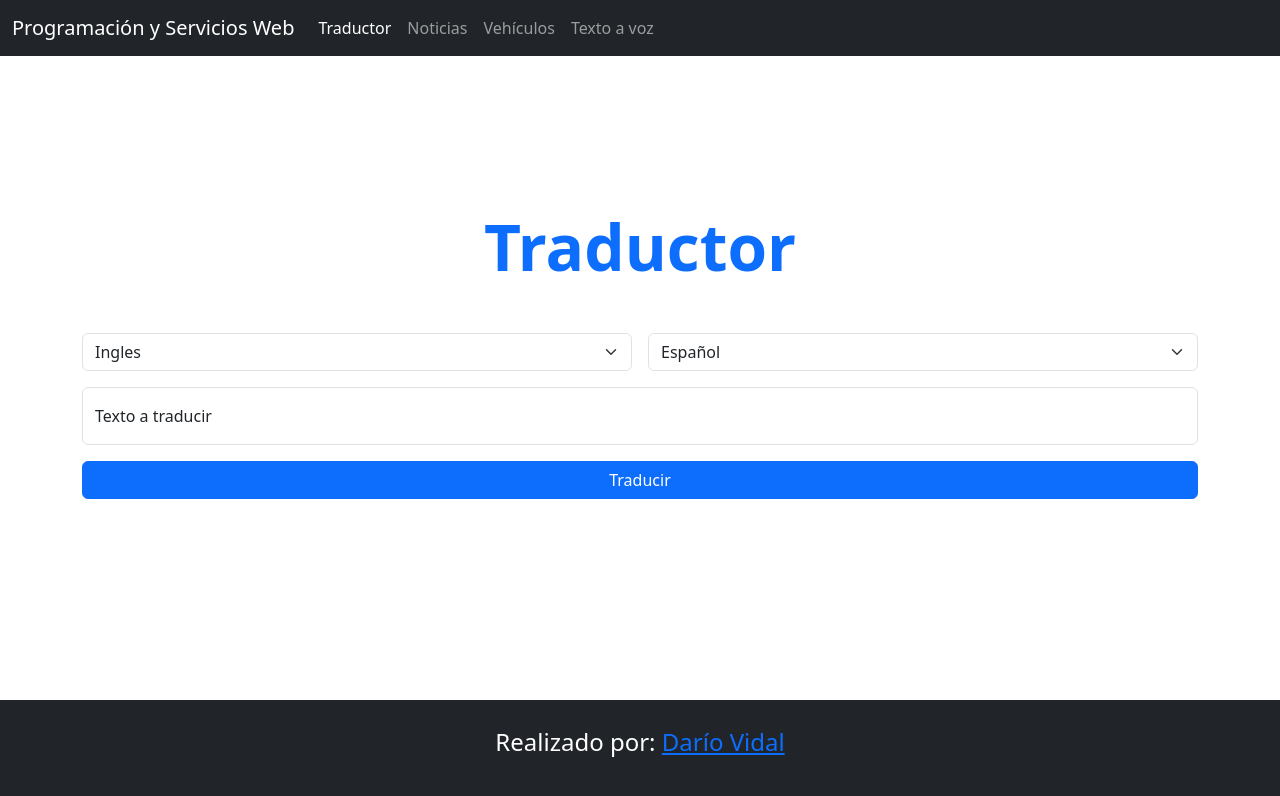
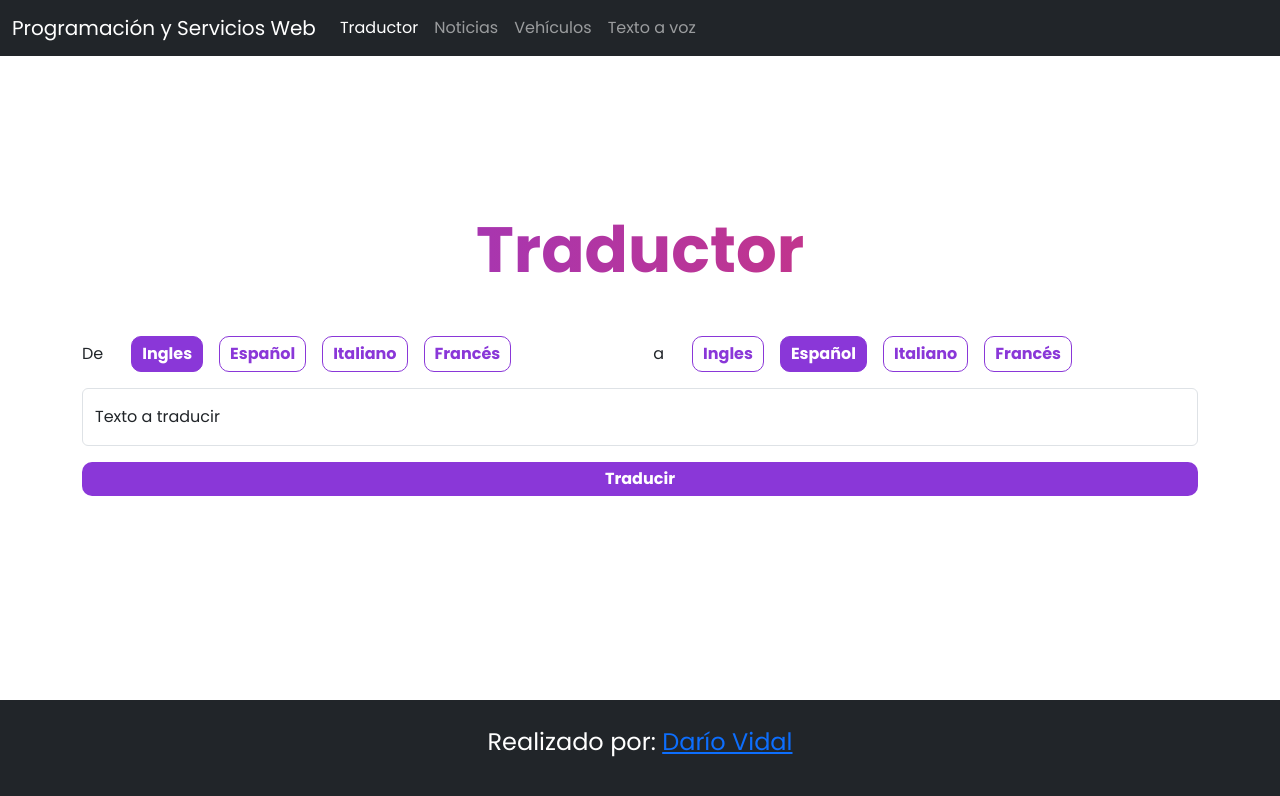
Before and after one commit to DarioRv/tp-webservice, an Angular app: page /traductor in a window 1280 px wide. Shown: the top 796 px of the page. Built offline with nearby package versions, Linux system fonts and the light colour scheme.

Commit message:
add: mejorar diseño del traductor

```diff
--- a/src/app/components/traductor/traductor.component.css
+++ b/src/app/components/traductor/traductor.component.css
@@ -0,0 +1,57 @@
+.radio-option input[type="radio"] {
+  display: none;
+}
+
+.radio-option {
+  width: fit-content;
+  height: fit-content;
+  display: flex;
+  align-items: center;
+}
+
+.radio-option label {
+  position: relative;
+  cursor: pointer;
+  border: 1px solid #8a37d8;
+  color: #8a37d8;
+  font-weight: bold;
+  border-radius: 10px;
+  padding: 5px 10px;
+  text-align: center;
+  user-select: none;
+}
+
+.radio-option label:hover {
+  background-color: #8a37d85d;
+}
+
+.radio-option:has(input[type="radio"]:checked) label {
+  background-color: #8a37d8;
+  color: #ffffff;
+}
+
+#query:focus {
+  border: 1px solid #8a37d8;
+  box-shadow: 0 0 0 0.25rem rgba(138, 55, 216, 0.25);
+}
+
+button {
+  background-color: #8a37d8;
+  color: #ffffff;
+  border: none;
+  border-radius: 10px;
+  padding: 5px 10px;
+  cursor: pointer;
+  font-weight: bold;
+}
+
+button:hover {
+  background-color: #7435af;
+}
+
+h1 {
+  background: #8a37d8;
+  background: linear-gradient(to right, #8a37d8 0%, #df3465 100%);
+  -webkit-background-clip: text;
+  -webkit-text-fill-color: transparent;
+}
--- a/src/app/components/traductor/traductor.component.html
+++ b/src/app/components/traductor/traductor.component.html
@@ -2,30 +2,42 @@
   <h1 class="text-center mb-5 text-primary display-3 fw-bold">Traductor</h1>
 
   <form>
-    <div class="row gap-3 mb-3">
-      <select
-        class="form-select col"
-        name="source"
-        [(ngModel)]="traduccionRequest.source"
-      >
-        <option value="it">Italiano</option>
-        <option value="fr">Frances</option>
-        <option value="en">Ingles</option>
-        <option value="es" selected>Español</option>
-      </select>
-
-      <select
-        class="form-select col"
-        name="target"
-        [(ngModel)]="traduccionRequest.target"
-      >
-        <option value="it">Italiano</option>
-        <option value="fr">Frances</option>
-        <option value="en" selected>Ingles</option>
-        <option value="es">Español</option>
-      </select>
+    <div class="row gap-3 mb-3 align-items-center">
+      De
+      <div class="col d-flex gap-3">
+        @for (lenguaje of lenguajesDisponibles; track $index) {
+        <div class="radio-option">
+          <label [for]="'lang-' + lenguaje.code + '_source'">{{
+            lenguaje.name
+          }}</label>
+          <input
+            type="radio"
+            name="source"
+            [id]="'lang-' + lenguaje.code + '_source'"
+            [value]="lenguaje.code"
+            [(ngModel)]="traduccionRequest.source"
+          />
+        </div>
+        }
+      </div>
+      a
+      <div class="col d-flex gap-3">
+        @for (lenguaje of lenguajesDisponibles; track $index) {
+        <div class="radio-option">
+          <label [for]="'lang-' + lenguaje.code + '_target'">{{
+            lenguaje.name
+          }}</label>
+          <input
+            type="radio"
+            name="target"
+            [id]="'lang-' + lenguaje.code + '_target'"
+            [value]="lenguaje.code"
+            [(ngModel)]="traduccionRequest.target"
+          />
+        </div>
+        }
+      </div>
     </div>
-
     <div class="row mb-3">
       <div class="form-floating col-12 p-0">
         <input
@@ -43,7 +55,7 @@
     <div class="row">
       <button
         type="button"
-        class="btn btn-primary col-12"
+        class="col-12"
         (click)="enviar()"
         [disabled]="cargando"
       >
@@ -52,7 +64,7 @@
     </div>
   </form>
 
-  @if (resultado) {
+  @if (resultado && !cargando) {
   <div class="row mt-5">
     <div class="alert alert-info">
       <p class="fw-bold">Traduccion:</p>
--- a/src/app/components/traductor/traductor.component.ts
+++ b/src/app/components/traductor/traductor.component.ts
@@ -2,6 +2,7 @@ import { Component } from '@angular/core';
 import { TraduccionRequest } from '../../models/traduccion-request.model';
 import { FormsModule } from '@angular/forms';
 import { GoogleTranslatorService } from '../../services/google-translator.service';
+import { Language } from '../../interfaces/language.interface';
 
 @Component({
   selector: 'app-traductor',
@@ -14,6 +15,7 @@ export class TraductorComponent {
   traduccionRequest: TraduccionRequest;
   resultado?: string;
   cargando = false;
+  lenguajesDisponibles: Language[] = this.traductorService.lenguajesDisponibles;
 
   constructor(private traductorService: GoogleTranslatorService) {
     this.traduccionRequest = new TraduccionRequest();
@@ -25,8 +27,6 @@ export class TraductorComponent {
       return;
     }
 
-    // console.log(this.traduccionRequest);
-
     this.traducir(this.traduccionRequest);
   }
 
@@ -34,7 +34,6 @@ export class TraductorComponent {
     this.cargando = true;
     this.traductorService.traducir(traduccionRequest).subscribe({
       next: (traduccion) => {
-        // console.log(traduccion.data.translations);
         this.resultado = traduccion.data.translations[0].translatedText;
         this.cargando = false;
       },
--- /dev/null
+++ b/src/app/interfaces/language.interface.ts
@@ -0,0 +1,4 @@
+export interface Language {
+  code: string;
+  name: string;
+}
--- a/src/app/services/google-translator.service.ts
+++ b/src/app/services/google-translator.service.ts
@@ -3,12 +3,24 @@ import { TraduccionRequest } from '../models/traduccion-request.model';
 import { HttpClient, HttpHeaders, HttpParams } from '@angular/common/http';
 import { Observable } from 'rxjs';
 import { TraduccionResponse } from '../models/traduccion-response.model';
+import { Language } from '../interfaces/language.interface';
 
 @Injectable({
   providedIn: 'root',
 })
 export class GoogleTranslatorService {
+  private readonly _avaibleLanguages: Language[] = [
+    { code: 'en', name: 'Ingles' },
+    { code: 'es', name: 'Español' },
+    { code: 'it', name: 'Italiano' },
+    { code: 'fr', name: 'Francés' },
+  ];
+
   constructor(private http: HttpClient) {}
+
+  get lenguajesDisponibles(): Language[] {
+    return this._avaibleLanguages;
+  }
 
   traducir(
     traduccionRequest: TraduccionRequest
--- a/src/index.html
+++ b/src/index.html
@@ -1,11 +1,17 @@
-<!doctype html>
+<!DOCTYPE html>
 <html lang="en">
   <head>
-  <meta charset="utf-8">
+    <meta charset="utf-8" />
     <title>Traductor</title>
-  <base href="/">
-  <meta name="viewport" content="width=device-width, initial-scale=1">
-  <link rel="icon" type="image/x-icon" href="favicon.ico">
+    <base href="/" />
+    <meta name="viewport" content="width=device-width, initial-scale=1" />
+    <link rel="icon" type="image/x-icon" href="favicon.ico" />
+    <link rel="preconnect" href="https://fonts.googleapis.com" />
+    <link rel="preconnect" href="https://fonts.gstatic.com" crossorigin />
+    <link
+      href="https://fonts.googleapis.com/css2?family=Poppins:ital,wght@0,100;0,200;0,300;0,400;0,500;0,600;0,700;0,800;0,900;1,100;1,200;1,300;1,400;1,500;1,600;1,700;1,800;1,900&display=swap"
+      rel="stylesheet"
+    />
   </head>
   <body>
     <app-root></app-root>
--- a/src/styles.css
+++ b/src/styles.css
@@ -1 +1,11 @@
 /* You can add global styles to this file, and also import other style files */
+* {
+  margin: 0;
+  padding: 0;
+  box-sizing: border-box;
+}
+
+body {
+  font-family: "Poppins", sans-serif !important;
+  background-color: #f5f5f5;
+}
```
Lines whose indentation alone changed are shown as unchanged.
